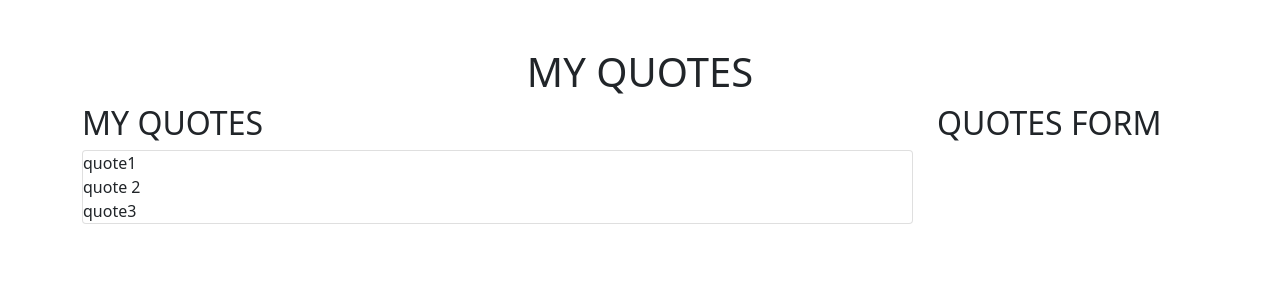
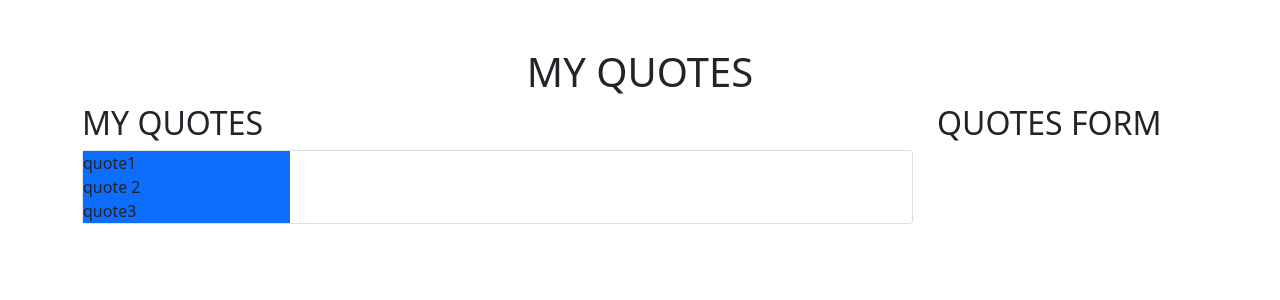
Before and after one commit to maureen-james/Quotes, an Angular app: page / in a window 1280 px wide. Shown: the top 300 px of the page. Built offline with nearby package versions, Linux system fonts and the light colour scheme.

Commit message:
add a background color to the cards

```diff
--- a/src/app/app.component.html
+++ b/src/app/app.component.html
@@ -5,9 +5,9 @@
 
       <h2>MY QUOTES</h2>
       <div class="card">
-        <div class="col-md-3">quote1</div>
-        <div class="col-md-3">quote 2</div>
-        <div class="col-md-3">quote3</div>
+        <div class="col-md-3 bg-primary">quote1</div>
+        <div class="col-md-3 bg-primary">quote 2</div>
+        <div class="col-md-3 bg-primary">quote3</div>
 
       </div>
     </div>
```
